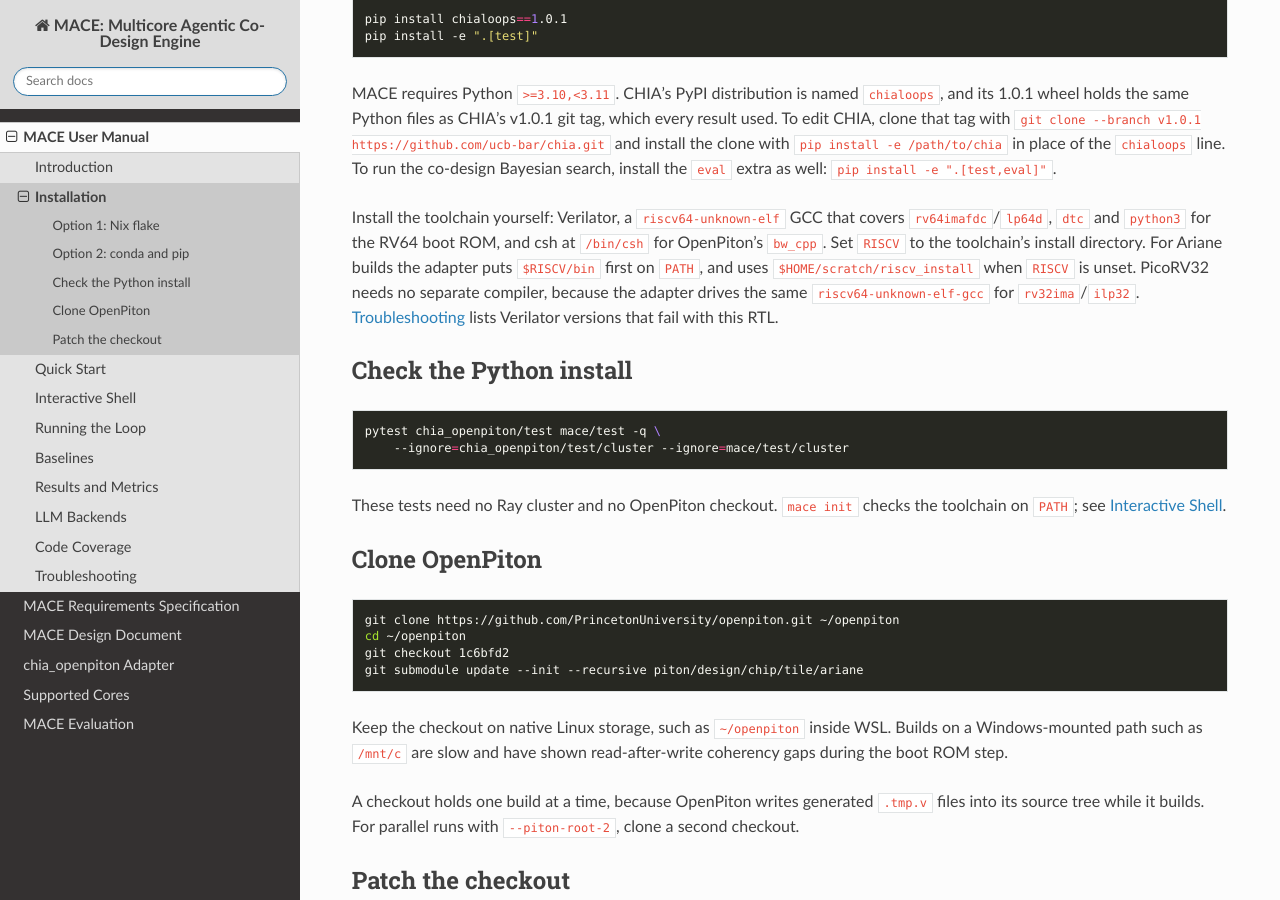
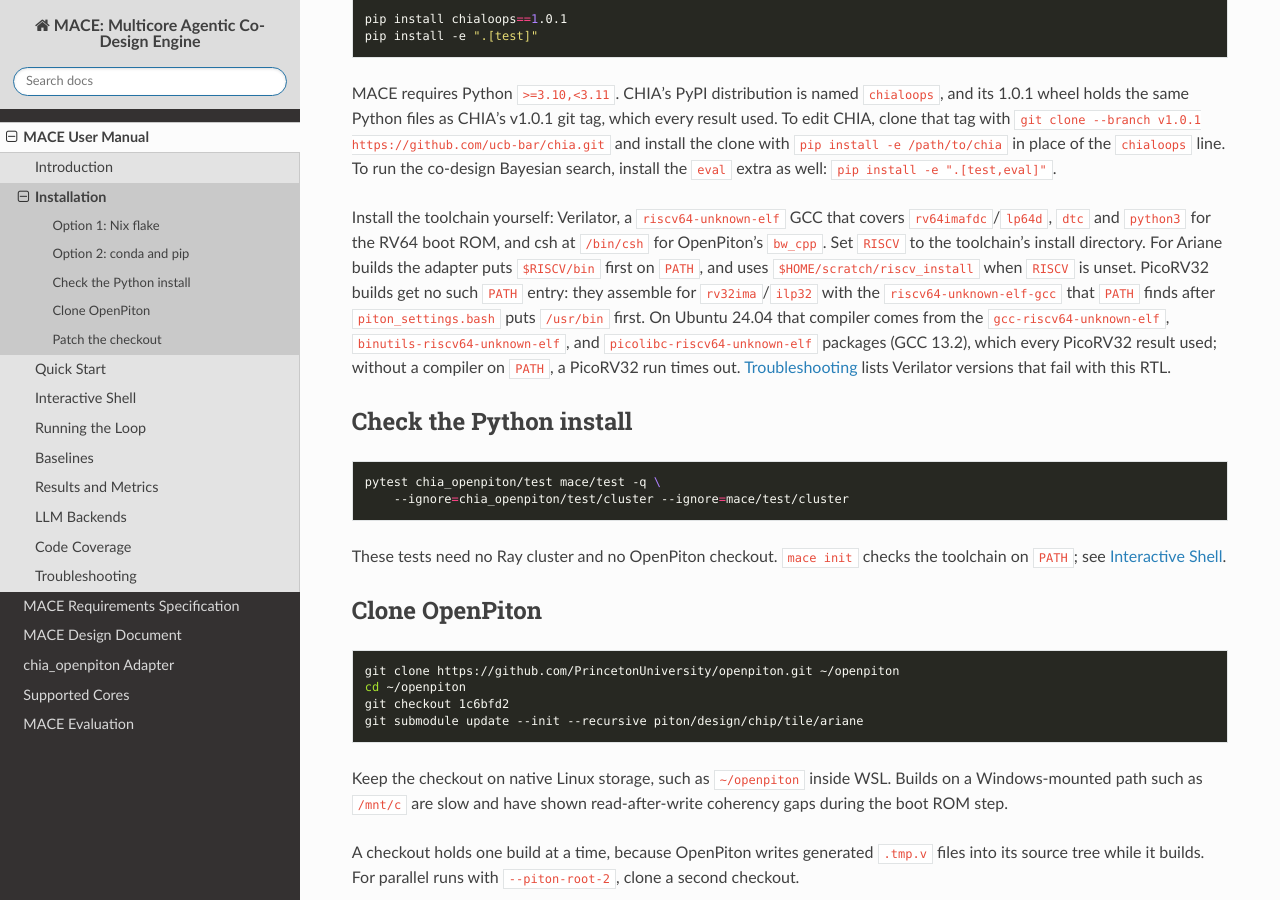
Before and after one commit to ranaumarnadeem/MACE, a Sphinx documentation site: the page built from docs/01_mace_user/Installation.md, in a window 1280 px wide and 900 px high, scrolled down 1384 px. Built offline with Sphinx 7.4.7 and the Read the Docs theme 3.1.0, drawn with Linux system fonts in a browser that asks for light colours.

Commit message:
docs: PicoRV32 assembles with the riscv64-unknown-elf-gcc on the default PATH, Ubuntu's packages
The adapter puts RISCV/bin on PATH for Ariane only; a GCP machine without the packages timed out.

```diff
--- a/docs/01_mace_user/Installation.md
+++ b/docs/01_mace_user/Installation.md
@@ -70,7 +70,8 @@
 Install the toolchain yourself: Verilator, a `riscv64-unknown-elf` GCC that covers `rv64imafdc`/`lp64d`, `dtc` and `python3` for the RV64 boot ROM, and csh at `/bin/csh` for OpenPiton's `bw_cpp`.
 Set `RISCV` to the toolchain's install directory.
 For Ariane builds the adapter puts `$RISCV/bin` first on `PATH`, and uses `$HOME/scratch/riscv_install` when `RISCV` is unset.
-PicoRV32 needs no separate compiler, because the adapter drives the same `riscv64-unknown-elf-gcc` for `rv32ima`/`ilp32`.
+PicoRV32 builds get no such `PATH` entry: they assemble for `rv32ima`/`ilp32` with the `riscv64-unknown-elf-gcc` that `PATH` finds after `piton_settings.bash` puts `/usr/bin` first.
+On Ubuntu 24.04 that compiler comes from the `gcc-riscv64-unknown-elf`, `binutils-riscv64-unknown-elf`, and `picolibc-riscv64-unknown-elf` packages (GCC 13.2), which every PicoRV32 result used; without a compiler on `PATH`, a PicoRV32 run times out.
 [Troubleshooting](Troubleshooting.md) lists Verilator versions that fail with this RTL.
 
 ## Check the Python install
```
